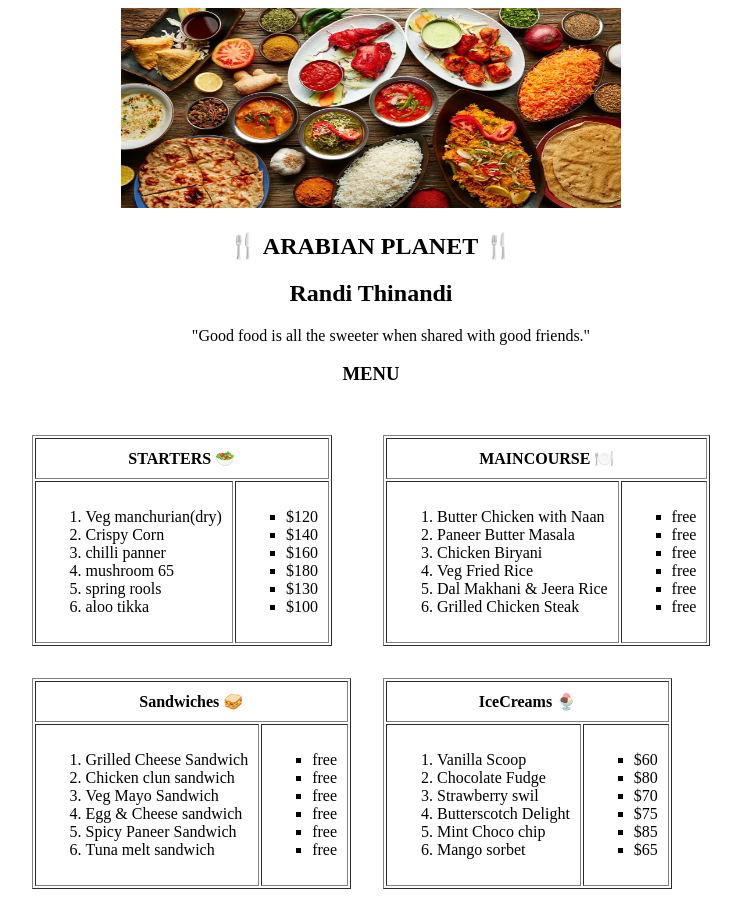
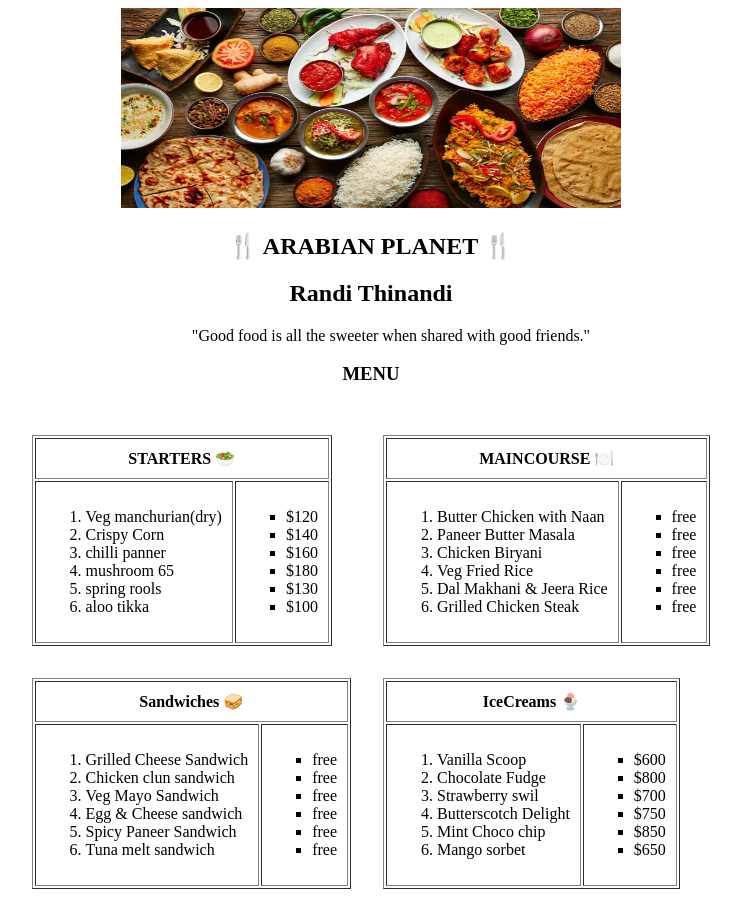
Before and after one commit to Lovaraju05/html-project, a plain HTML site: page menucard.html in a window 1280 px wide. Shown: the top 917 px of the page, without its empty margins (269-1010 px from the left). Drawn offline with Linux system fonts and the light colour scheme.

Commit message:
final_update

```diff
--- a/menucard.html
+++ b/menucard.html
@@ -136,12 +136,12 @@
                         </td>
                         <td>
                                      <ul type="square">
-              <li>$60</li>
-              <li>$80</li>
-              <li>$70</li>
-              <li>$75</li>
-              <li>$85</li>
-              <li>$65</li>
+              <li>$600</li>
+              <li>$800</li>
+              <li>$700</li>
+              <li>$750</li>
+              <li>$850</li>
+              <li>$650</li>
             </ul>
                         </td>
                     </tr>
```
